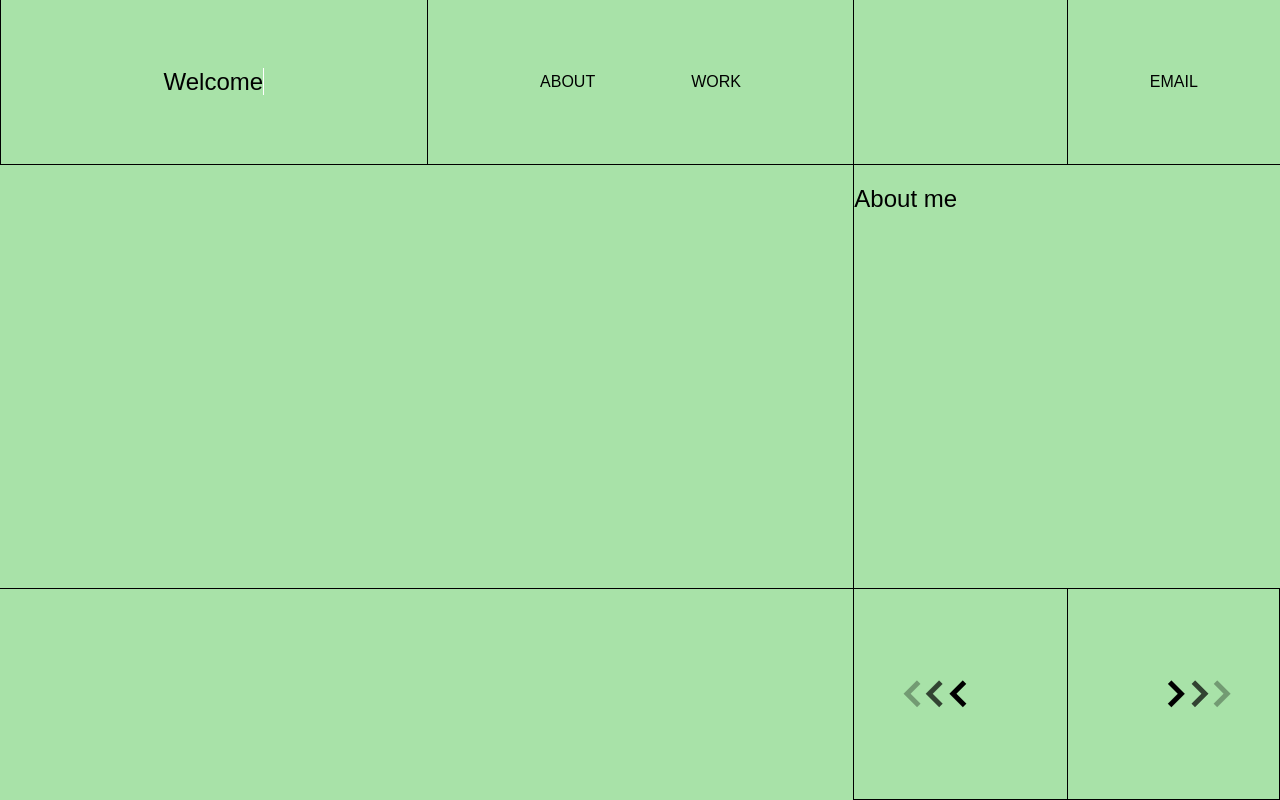
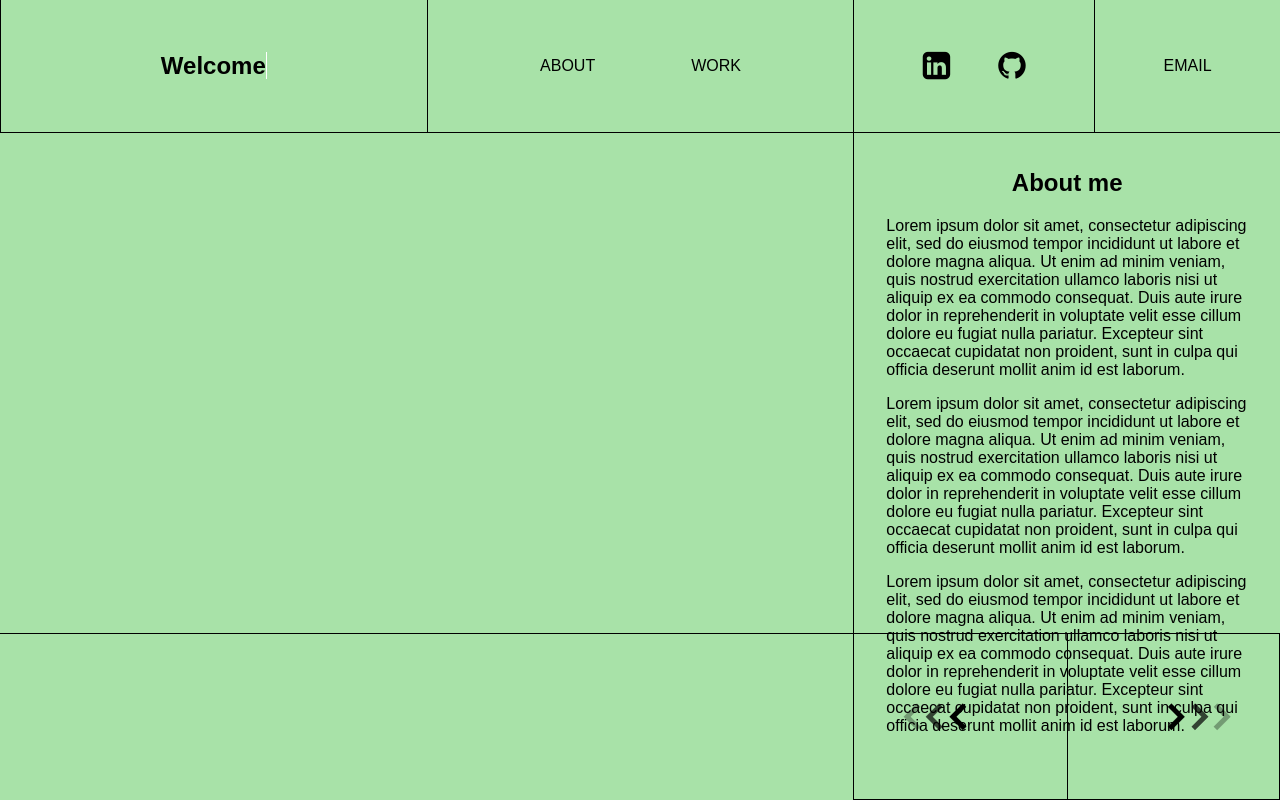
Before and after one commit to NguyenDani/NguyenDani.github.io, a website built with Vite: page index.html in a window 1280 px wide. Built offline with nearby package versions, Linux system fonts and the light colour scheme.

Commit message:
Added logos and integrated button logic

```diff
--- a/index.html
+++ b/index.html
@@ -4,8 +4,10 @@
     <meta charset="UTF-8" />
     <link rel="icon" type="image/svg+xml" href="/vite.svg" />
     <link rel="stylesheet" href="style.css">
-    <link rel="icons" href="icons/">
+    <link rel="stylesheet" href="https://cdnjs.cloudflare.com/ajax/libs/font-awesome/4.7.0/css/font-awesome.min.css">
     <meta name="viewport" content="width=device-width, initial-scale=1.0" />
+    <script defer type="module" src="/navigation.js"></script>
+    <script defer type="module" src="/typeWriter.js"></script>
     <title>Daniel's Portfolio</title>
   </head>
   <body>
@@ -23,49 +25,103 @@
         <a href="#">WORK</a>
       </div>
       <div id="social" class="nav-section">
-        <a href="#">
-          <i class="linkedin"></i>
+        <a href="https://www.linkedin.com/in/daniel-nguyen-08327b18b/">
+          <i class="fa fa-linkedin-square" style="font-size: 200%;"></i>
         </a>
-        <a href="#">
-          <i class="github"></i>
+        <a href="https://github.com/NguyenDani">
+          <i class="fa fa-github" style="font-size: 200%;"></i>
         </a>
       </div>
       <div id="email" class="nav-section">
         <a href="#">EMAIL</a>
       </div>
     </nav>
-    <script type="module" src="/typeWriter.js"></script>
     <main>
-      <article data-index="0" data-status="active">
+      <article class="art-about">
         <div class="art-graphic art-sec">
-
         </div>
         <div class="art-info art-sec">
-          <h1>About me</h1>
+          <div class="info" data-index="0" data-status="active">
+            <h1>About me</h1>
+            <p>Lorem ipsum dolor sit amet, consectetur adipiscing elit,
+              sed do eiusmod tempor incididunt ut labore et dolore magna
+              aliqua. Ut enim ad minim veniam, quis nostrud exercitation
+              ullamco laboris nisi ut aliquip ex ea commodo consequat.
+              Duis aute irure dolor in reprehenderit in voluptate velit
+              esse cillum dolore eu fugiat nulla pariatur. Excepteur sint
+              occaecat cupidatat non proident, sunt in culpa qui officia
+              deserunt mollit anim id est laborum.
+            </p>
+            <p>Lorem ipsum dolor sit amet, consectetur adipiscing elit,
+              sed do eiusmod tempor incididunt ut labore et dolore magna
+              aliqua. Ut enim ad minim veniam, quis nostrud exercitation
+              ullamco laboris nisi ut aliquip ex ea commodo consequat.
+              Duis aute irure dolor in reprehenderit in voluptate velit
+              esse cillum dolore eu fugiat nulla pariatur. Excepteur sint
+              occaecat cupidatat non proident, sunt in culpa qui officia
+              deserunt mollit anim id est laborum.
+            </p>
+            <p>Lorem ipsum dolor sit amet, consectetur adipiscing elit,
+              sed do eiusmod tempor incididunt ut labore et dolore magna
+              aliqua. Ut enim ad minim veniam, quis nostrud exercitation
+              ullamco laboris nisi ut aliquip ex ea commodo consequat.
+              Duis aute irure dolor in reprehenderit in voluptate velit
+              esse cillum dolore eu fugiat nulla pariatur. Excepteur sint
+              occaecat cupidatat non proident, sunt in culpa qui officia
+              deserunt mollit anim id est laborum.
+            </p>
+          </div>
+          <div class="info" data-index="1" data-status="inactive">
+            <h1>TEST!</h1>
+            <p>TEST! Lorem ipsum dolor sit amet, consectetur adipiscing elit,
+              sed do eiusmod tempor incididunt ut labore et dolore magna
+              aliqua. Ut enim ad minim veniam, quis nostrud exercitation
+              ullamco laboris nisi ut aliquip ex ea commodo consequat.
+              Duis aute irure dolor in reprehenderit in voluptate velit
+              esse cillum dolore eu fugiat nulla pariatur. Excepteur sint
+              occaecat cupidatat non proident, sunt in culpa qui officia
+              deserunt mollit anim id est laborum.
+            </p>
+            <p>TEST! Lorem ipsum dolor sit amet, consectetur adipiscing elit,
+              sed do eiusmod tempor incididunt ut labore et dolore magna
+              aliqua. Ut enim ad minim veniam, quis nostrud exercitation
+              ullamco laboris nisi ut aliquip ex ea commodo consequat.
+              Duis aute irure dolor in reprehenderit in voluptate velit
+              esse cillum dolore eu fugiat nulla pariatur. Excepteur sint
+              occaecat cupidatat non proident, sunt in culpa qui officia
+              deserunt mollit anim id est laborum.
+            </p>
+            <p>TEST! Lorem ipsum dolor sit amet, consectetur adipiscing elit,
+              sed do eiusmod tempor incididunt ut labore et dolore magna
+              aliqua. Ut enim ad minim veniam, quis nostrud exercitation
+              ullamco laboris nisi ut aliquip ex ea commodo consequat.
+              Duis aute irure dolor in reprehenderit in voluptate velit
+              esse cillum dolore eu fugiat nulla pariatur. Excepteur sint
+              occaecat cupidatat non proident, sunt in culpa qui officia
+              deserunt mollit anim id est laborum.
+            </p>
+          </div>
         </div>
         <div class="art-title art-sec">
+        </div>
 
-        </div>
         <div class="art-nav art-sec">
-          <button class="art-nav-left">
-            <div class="arrow left" type="button" onclick="leftClick()">
+          <button class="art-nav-left art-nav-but" type="button">
+            <div class="arrow left">
               <span></span>
               <span></span>
               <span></span>
             </div>
           </button>
-
-          <button class="art-nav-right">
-            <div class="arrow right" type="button" onclick="leftClick()">
+          <button class="art-nav-right art-nav-but" type="button">
+            <div class="arrow right">
               <span></span>
               <span></span>
               <span></span>
             </div>
           </button>
-
         </div>
       </article>
-
     </main>
   </body>
 </html>
--- /dev/null
+++ b/navigation.js
@@ -0,0 +1,33 @@
+const btnREl = document.querySelector('.art-nav-right');
+const btnLEl = document.querySelector('.art-nav-left');
+
+let activeIndex = 0;
+
+const groups = document.getElementsByClassName("info");
+
+const rightClick = () => {
+    const nextIndex = (activeIndex + 1) <= (groups.length - 1) ? (activeIndex + 1) : 0;
+
+    const current = document.querySelector(`[data-index="${activeIndex}"]`);
+    const next = document.querySelector(`[data-index="${nextIndex}"]`);
+
+    current.dataset.status = "inactive";
+    next.dataset.status = "active";
+
+    activeIndex = nextIndex;
+}
+
+function leftClick(){
+    const nextIndex = (activeIndex - 1) >= 0 ? (activeIndex - 1) : (groups.length - 1);
+
+    const current = document.querySelector(`[data-index="${activeIndex}"]`);
+    const next = document.querySelector(`[data-index="${nextIndex}"]`);
+
+    current.dataset.status = "inactive";
+    next.dataset.status = "active";
+
+    activeIndex = nextIndex;
+}
+
+btnREl.addEventListener('click', rightClick);
+btnLEl.addEventListener('click', leftClick);
--- a/style.css
+++ b/style.css
@@ -23,7 +23,7 @@ nav{
 }
 
 nav > .nav-section{
-    padding: 3rem 2rem;
+    padding: 2rem 2rem;
     display: flex;
     gap: 1rem;
     border-left: 1px solid var(--border-color);
@@ -49,10 +49,8 @@ nav > .nav-section{
 
 h1, h2, h3, a, p, span{
     font-family: "Rubik", sans-serif;
-    font-weight: 400;
     color: black;
 }
-
 
 a{
     text-decoration: none;
@@ -60,14 +58,13 @@ a{
 
 main{
     flex-grow: 1;
-
 }
 
 main > article{
     display: grid;
     height: 100%;
     grid-template-columns: 2fr 1fr;
-    grid-template-rows: 2fr 1fr;
+    grid-template-rows: 3fr 1fr;
 
 }
 
@@ -83,8 +80,12 @@ main > article > .art-nav, main > article > .art-title{
     border-top: 1px solid var(--border-color);
 }
 
-main > article[data-status="inactive"]{
-    transform: translateX(-100%);
+.info{
+    padding: 1rem 2rem;
+}
+
+.info > h1{
+    text-align: center;
 }
 
 .art-nav {
@@ -93,26 +94,27 @@ main > article[data-status="inactive"]{
     overflow: hidden;
 }
 
-.art-nav-left {
-    display: flex;
-    justify-content: center;
-    align-items: center;
-    width: 50%;
-    height: 100%;
-    float: left;
-    border: none;
-    background: none;
-}
-
-.art-nav-right {
+.art-nav-but{
     display: flex;
     justify-content: center;
     align-items: center;
     width: 50%;
     height: 100%;
     border: none;
+    background: none;
+    cursor: pointer;
+}
+
+.art-nav-but:active{
+    background-color: aqua;
+}
+
+.art-nav-left {
+    float: left;
+}
+
+.art-nav-right {
     border-left: 1px solid var(--border-color);
-    background: none;
 }
 
 /**********************************************************************/
@@ -161,3 +163,12 @@ main > article[data-status="inactive"]{
         transform: rotate(45deg) translate(20px, 20px);
     }
 }
+
+/**********************************************************************/
+.info{
+    position: absolute;
+}
+
+.info[data-status="inactive"]{
+    display: none;
+}
```
Also changed, not shown: Preloader.js (deleted).
